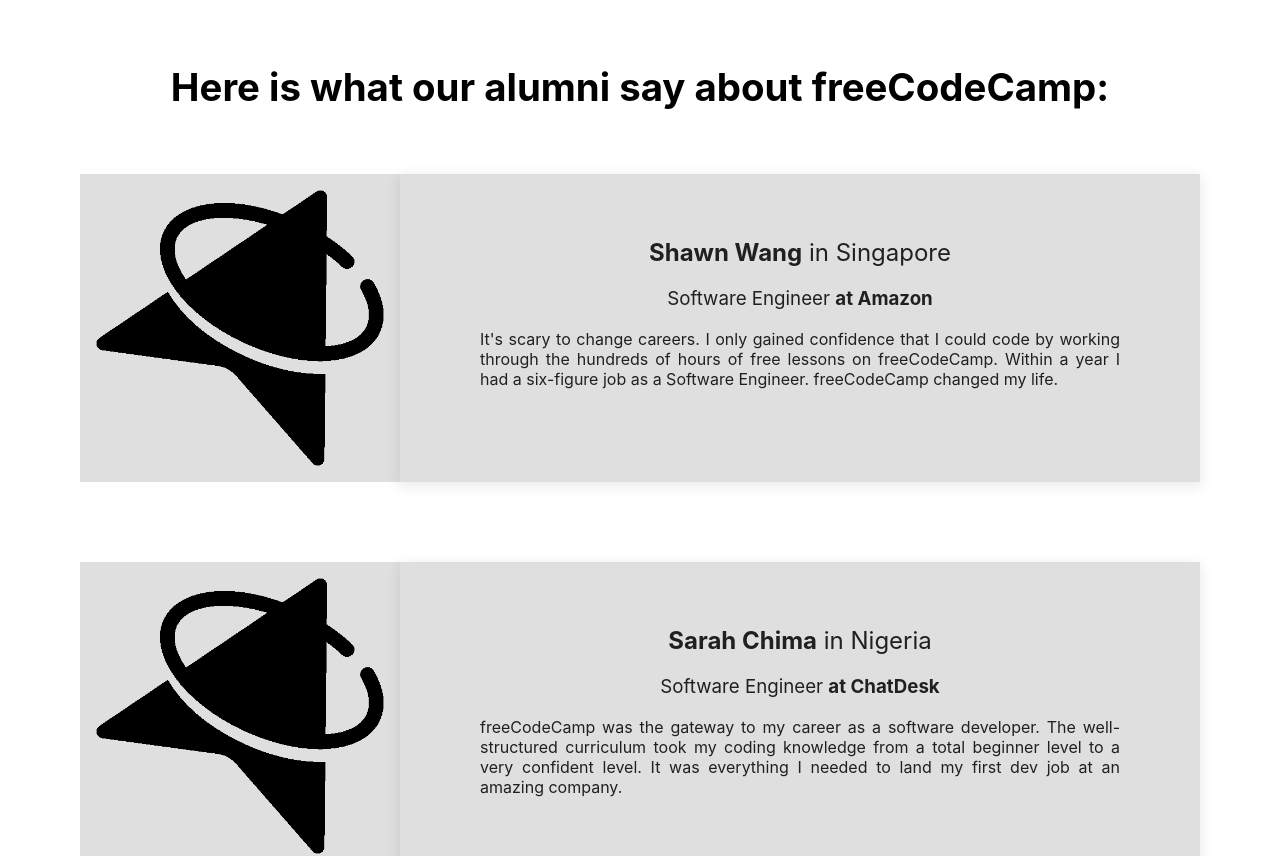
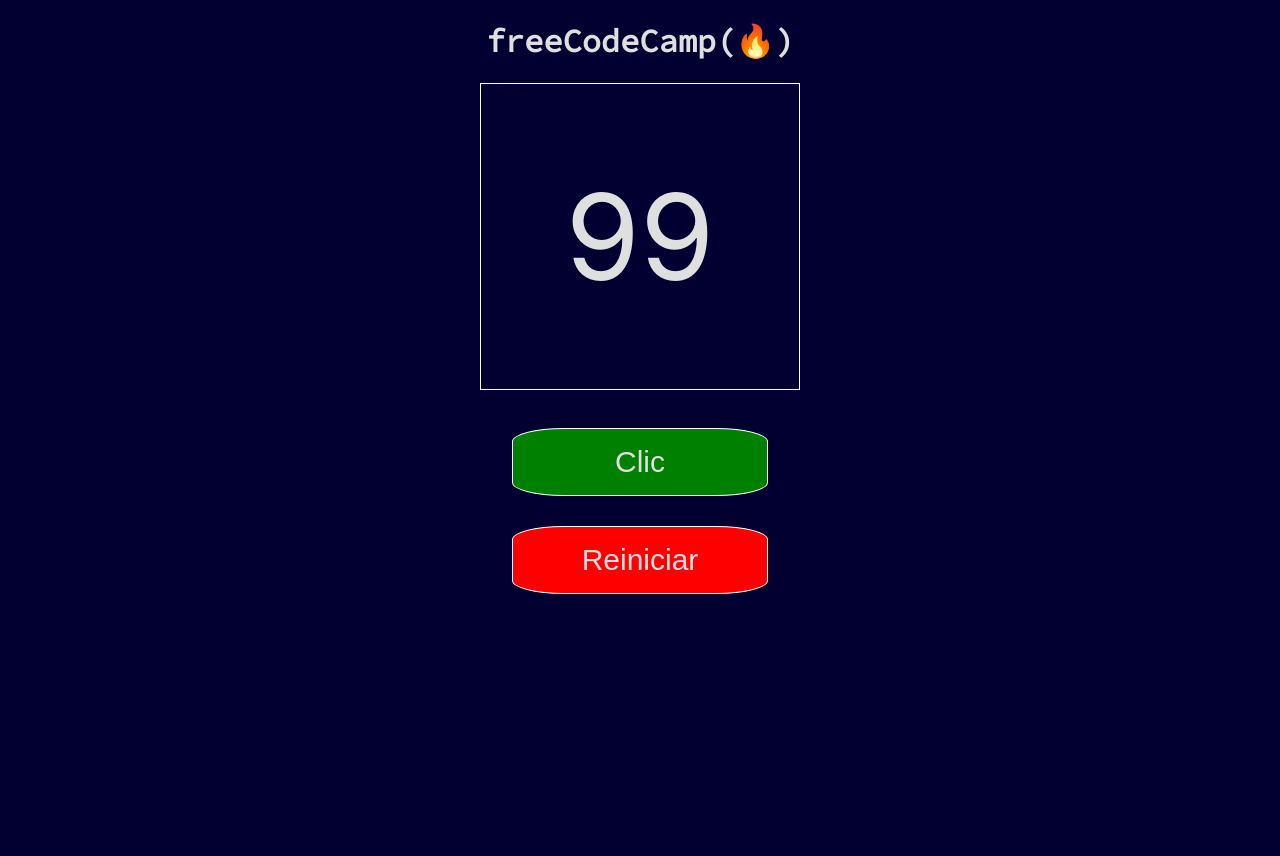
Before and after one commit to DeiviGT1/practica-react, a React (Create React App) app: page / in a window 1280 px wide. Shown: the top 856 px of the page. After the commit the page ends 828 px from the top, so only its background shows below. Built offline with nearby package versions, Linux system fonts and the light colour scheme.

Commit message:
listo el segundo proyecto

```diff
--- a/public/index.html
+++ b/public/index.html
@@ -5,6 +5,15 @@
     <link rel="icon" href="%PUBLIC_URL%/favicon.ico" />
     <meta name="viewport" content="width=device-width, initial-scale=1" />
     <meta name="theme-color" content="#000000" />
+    <link rel="preconnect" href="https://fonts.googleapis.com" />
+    <link rel="preconnect" href="https://fonts.gstatic.com" crossorigin />
+    <link
+      href="https://fonts.googleapis.com/css2?family=Source+Code+Pro&display=swap"
+      rel="stylesheet"
+    />
+    <style>
+      @import url("https://fonts.googleapis.com/css2?family=Source+Code+Pro&display=swap");
+    </style>
     <meta
       name="description"
       content="Web site created using create-react-app"
--- a/src/App.css
+++ b/src/App.css
@@ -0,0 +1,12 @@
+*{
+    background-color: #010031;
+    color: #dfdfdf;
+}
+
+.botones{
+    position: absolute;
+    width: 20%;
+    height: 50%;
+    left: 40%;
+    margin-top: 3%;
+}
--- a/src/App.js
+++ b/src/App.js
@@ -1,28 +1,39 @@
 import React from "react";
-import { Header } from "./header.jsx";
-import { Card } from "./card.jsx";
+import "./App.css"
+import { Header } from "./header"
+import { Button } from "./button"
+import { Contador } from "./contador"
+import { useState } from "react"
 
 const App = () => {
+  const [numClics, setNumClics] = useState(99)
+
+  const Añadir = () =>{
+    setNumClics(numClics + 1);
+  }
+
+  const Reiniciar = () =>{
+    setNumClics(0)
+  }
+
+
   return (
     <div>
-      <Header />
-      <Card
-        nombre="Shawn Wang in Singapore"
-        cargo="Software Engineer at Amazon"
-        experiencia="It's scary to change careers. I only gained confidence that I could code by working through the hundreds of hours of free lessons on freeCodeCamp. Within a year I had a six-figure job as a Software Engineer. freeCodeCamp changed my life."
-      />
-      <Card
-        nombre="Sarah Chima in Nigeria"
-        cargo="Software Engineer at ChatDesk"
-        experiencia="freeCodeCamp was the gateway to my career as a software developer. The well-structured curriculum took my coding knowledge from a total beginner level to a very confident level. It was everything I needed to land my first dev job at an amazing company."
-      />ƒ
-      <Card
-        nombre="Emma Bostian in Sweden"
-        cargo="Software Engineer at Spotify"
-        experiencia="I've always struggled with learning JavaScript. I've taken many courses but freeCodeCamp's course was the one which stuck. Studying JavaScript as well as data structures and algorithms on freeCodeCamp gave me the skills and confidence I needed to land my dream job as a software engineer at Spotify."
-      />
+      <Header/>
+      <Contador
+      numClics={numClics}/>
+      <div className="botones">
+        <Button
+          texto = "Clic"
+          tipoDeBoton = {true}
+          manejoClic = {Añadir}/>
+        <Button
+          texto = "Reiniciar"
+          tipoDeBoton = {false}
+          manejoClic = {Reiniciar}/>
+      </div>
     </div>
-  );
+  )
 };
 
 export default App;
--- /dev/null
+++ b/src/button.css
@@ -0,0 +1,26 @@
+.boton-click{
+    width: 100%;
+    background-color: green;
+    border: solid white 1px;
+    border-radius: 20%;
+    font-size: 30px;
+    padding: 1rem;
+    margin-bottom: 30px;
+}
+
+.boton-click:hover{
+    background-color: rgb(0, 97, 0);
+}
+
+.boton-reiniciar{
+    width: 100%;
+    background-color: red;
+    border: solid white 1px;
+    border-radius: 20%;
+    font-size: 30px;
+    padding: 1rem;
+}
+
+.boton-reiniciar:hover{
+    background-color: rgb(154, 0, 0);
+}
--- /dev/null
+++ b/src/button.js
@@ -0,0 +1,12 @@
+import "./button.css"
+
+function Button ({ texto, tipoDeBoton, manejoClic }) {
+    return(
+        <button
+        className={ tipoDeBoton ? "boton-click" : "boton-reiniciar" }
+        onClick = {manejoClic} >
+            {texto}</button>
+    )
+}
+
+export {Button}
--- a/src/card.css
+++ /dev/null
@@ -1,36 +0,0 @@
-.card{
-    display: flex;
-    margin-left: 5rem;
-    margin-bottom: 5rem;
-}
-
-.card img{
-    width: 18rem;
-    height: auto;
-    padding-right: 3rem;
-    background-color: #dfdfdf;
-    padding: 1rem;
-}
-
-.text{
-    text-align: center;
-    background-color: #dfdfdf;
-    color: #202020;
-    box-shadow: 0 3px 13px 1px rgba(0, 0, 0, 9%);
-    margin-right: 5rem;
-}
-
-.text h2{
-    margin-top: 4rem;
-    font-weight: normal;
-}
-
-.text h3{
-    font-weight: normal;
-}
-
-.text p{
-    margin-left: 5rem;
-    margin-right: 5rem;
-    text-align: justify;
-}
--- a/src/card.jsx
+++ /dev/null
@@ -1,22 +0,0 @@
-import MyImage from "./images.png"
-import "./card.css"
-
-function Card(props){
-    return(
-        <div className="card">
-            <img
-            src={MyImage}/>
-            <div className="text">
-                <h2><strong>{props.nombre.split(" ").slice(0, 2).join(" ")}</strong>
-                &nbsp;{props.nombre.split(" ").slice(2).join(" ")}</h2>
-
-                <h3>{props.cargo.split(" ").slice(0,2).join(" ")}
-                &nbsp;<strong>{props.cargo.split(" ").slice(2).join(" ")}</strong></h3>
-
-                <p>{props.experiencia}</p>
-            </div>
-        </div>
-    )
-}
-
-export {Card}
--- /dev/null
+++ b/src/contador.css
@@ -0,0 +1,9 @@
+.contador{
+    border: 1px solid white;
+    margin-left: 30rem;
+    margin-right: 30rem;
+    text-align: center;
+    padding-top: 5rem;
+    padding-bottom: 5rem;
+    font-size: 120px;
+}
--- /dev/null
+++ b/src/contador.js
@@ -0,0 +1,11 @@
+import "./contador.css"
+
+function Contador({ numClics }){
+    return(
+        <div className="contador">
+            {numClics}
+        </div>
+    )
+}
+
+export {Contador}
--- a/src/header.css
+++ b/src/header.css
@@ -1,6 +1,4 @@
-.header{
+h1{
+    font-family: 'Source Code Pro', monospace;
     text-align: center;
-    margin-top: 4rem;
-    margin-bottom: 4rem;
-    font-size: 120%;
 }
--- /dev/null
+++ b/src/header.js
@@ -0,0 +1,11 @@
+import "./header.css"
+
+function Header(){
+    return(
+        <div>
+            <h1>freeCodeCamp(🔥)</h1>
+        </div>
+    )
+}
+
+export {Header}
--- a/src/header.jsx
+++ /dev/null
@@ -1,12 +0,0 @@
-import MyImage from './images.png'
-import './header.css'
-
-function Header(){
-    return(
-        <div className="header">
-            <h1>Here is what our alumni say about freeCodeCamp:</h1>
-        </div>
-    )
-}
-
-export {Header}
```
Also changed, not shown: src/images.png (deleted).
